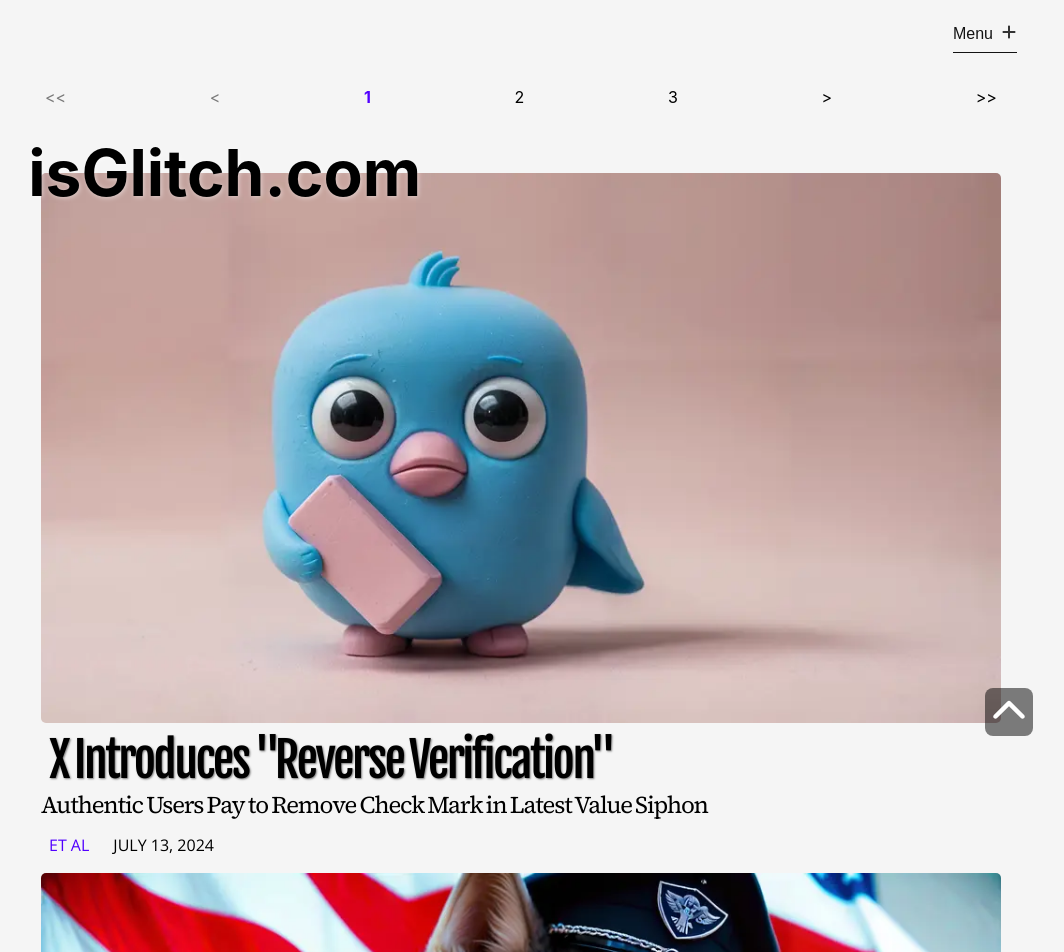
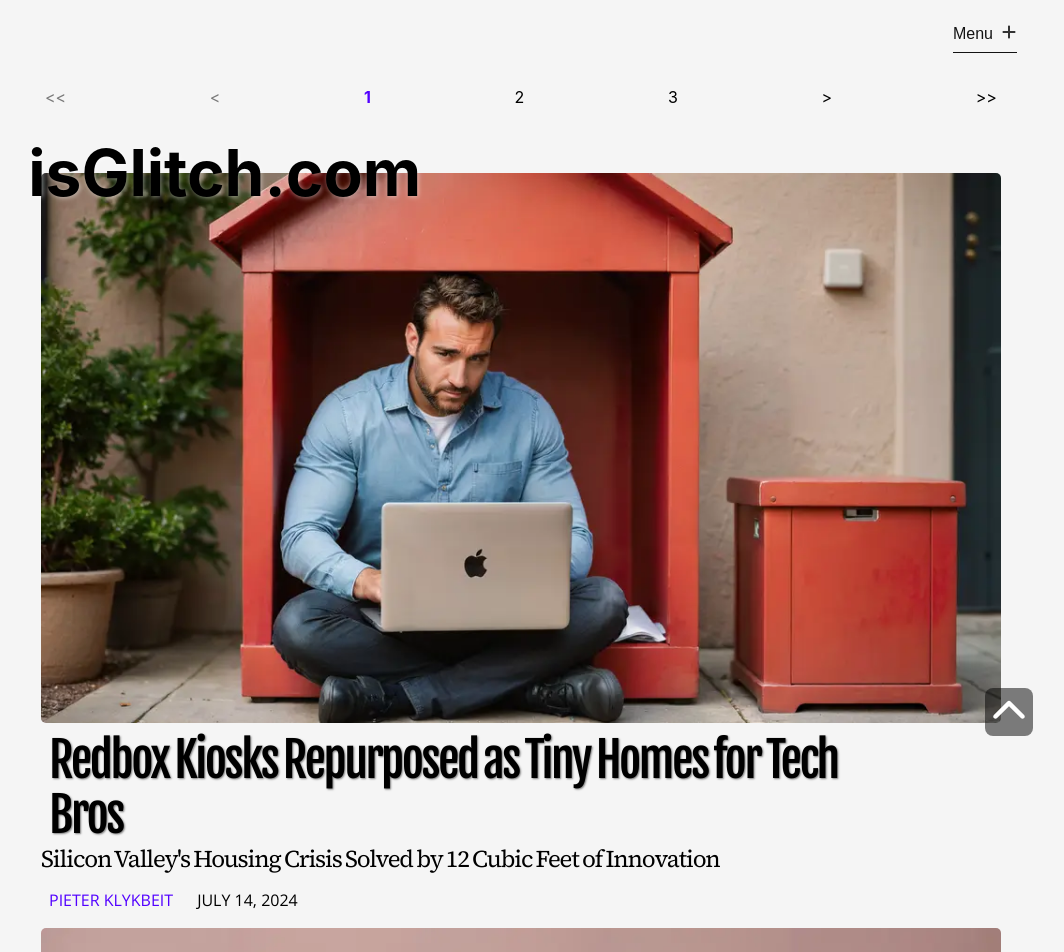
Before and after one commit to orbithammer/theGlitch, a React (Vite) app: page / in a window 1280 px wide. Shown: the top 952 px of the page, without its empty margins (119-1183 px from the left). Built offline with nearby package versions, Linux system fonts and the light colour scheme; a web font is replaced by a local one.

Commit message:
20240714 update

```diff
--- a/src/data/articles.ts
+++ b/src/data/articles.ts
@@ -1350,4 +1350,33 @@ export const articlesData = [
             `As humanity continues its relentless march towards digital oblivion, one can't help but wonder: in a world where credibility is a purchasable commodity, who's really getting verified? The answer, dear readers, is clear: absolutely fucking no one.`,
         ]
     },
+    {
+        id: 62,
+        articleUrl: `20240714-redbox-kiosks-repurposed`,
+        category: `entertainment`,
+        img: `/images/20240714-redbox-kiosks-repurposed.webp`,
+        alt: `a hunched over man sitting on a red box typing on a laptop`,
+        header: `Redbox Kiosks Repurposed as Tiny Homes for Tech Bros`,
+        subhead: `Silicon Valley's Housing Crisis Solved by 12 Cubic Feet of Innovation`,
+        tags: [`Redbox`, `Silicon Valley`],
+        author: `Pieter Klykbeit`,
+        datePublished: new Date(2024,6,14,8),
+        articleBody: [
+            `The last vestiges of physical media have finally found their true calling in our digital dystopia. As Redbox shuts down its disc rental empire, Silicon Valley's most desperate and delusional have swooped in to transform those garish red boxes into the latest "disruption" in affordable housing.`,
+
+            `That's right, folks. The same geniuses who brought you $15 toast and apps that are just thinly veiled taxi services have now decided that living in what amounts to a slightly roomier coffin is the solution to the Bay Area's housing woes.`,
+
+            `"It's really not that different from my coding cubicle," enthused Chad Disruptiner, a 23-year-old blockchain evangelist who now calls Redbox #24601 his home. "Plus, I'm basically living in a physical manifestation of my childhood – surrounded by movies no one wants anymore!"`,
+
+            `The "Red Box Residences" come fully equipped with all the amenities a modern tech bro could need: a fold-out keyboard tray that doubles as a bed, a cupholder repurposed as a combination shower and toilet, and a screen that alternates between displaying your Bitcoin portfolio and reminding you that "Jurassic Park 3" is still available for rent.`,
+
+            `City officials are hailing this as a breakthrough in urban planning. "We're turning every strip mall parking lot into a thriving micro-community," beamed Santa Clara Mayor Lisa M. Gillmor, conveniently ignoring the fact that residents have to awkwardly contort themselves just to enter their new digs.`,
+
+            `But let's not forget the true victims in all of this: the poor, neglected DVDs still trapped inside these repurposed prisons. As I write this, a copy of "Paul Blart: Mall Cop" is being used as a load-bearing wall in someone's new home. Even Kevin James doesn't deserve that fate.`,
+
+            `So, the next time you're driving through Palo Alto and spot a cluster of red boxes with protruding limbs and the faint glow of MacBook Pros, just remember – this is what progress looks like in 2024. At least until someone figures out how to cram people into old iPod Nanos.`,
+
+            `Now, if you'll excuse me, I need to go home and hug my LaserDisc player. It's the only thing keeping me sane in this world gone mad.`,
+        ]
+    },
 ]
```
Also changed, not shown: public/images/20240714-redbox-kiosks-repurposed.webp (added).
